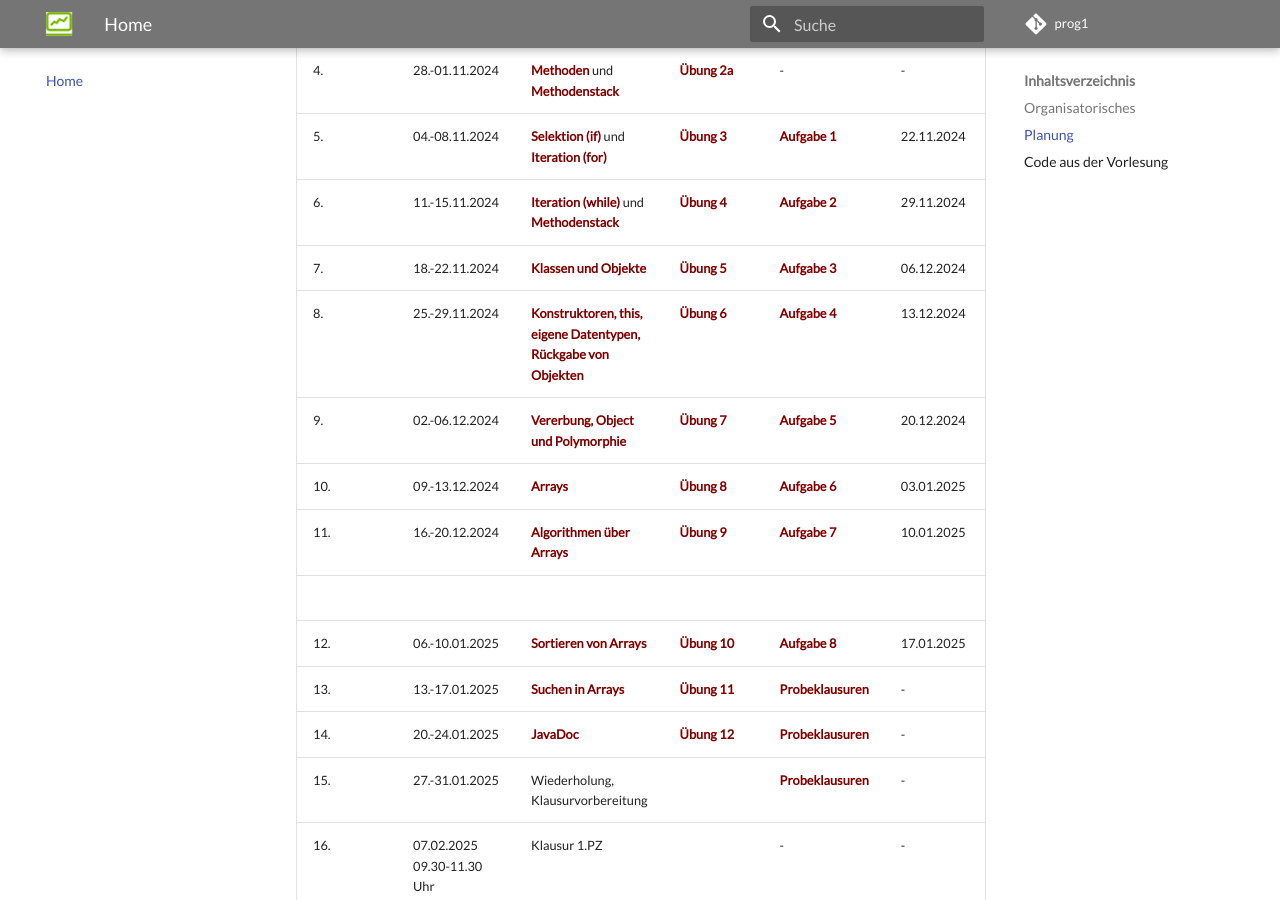
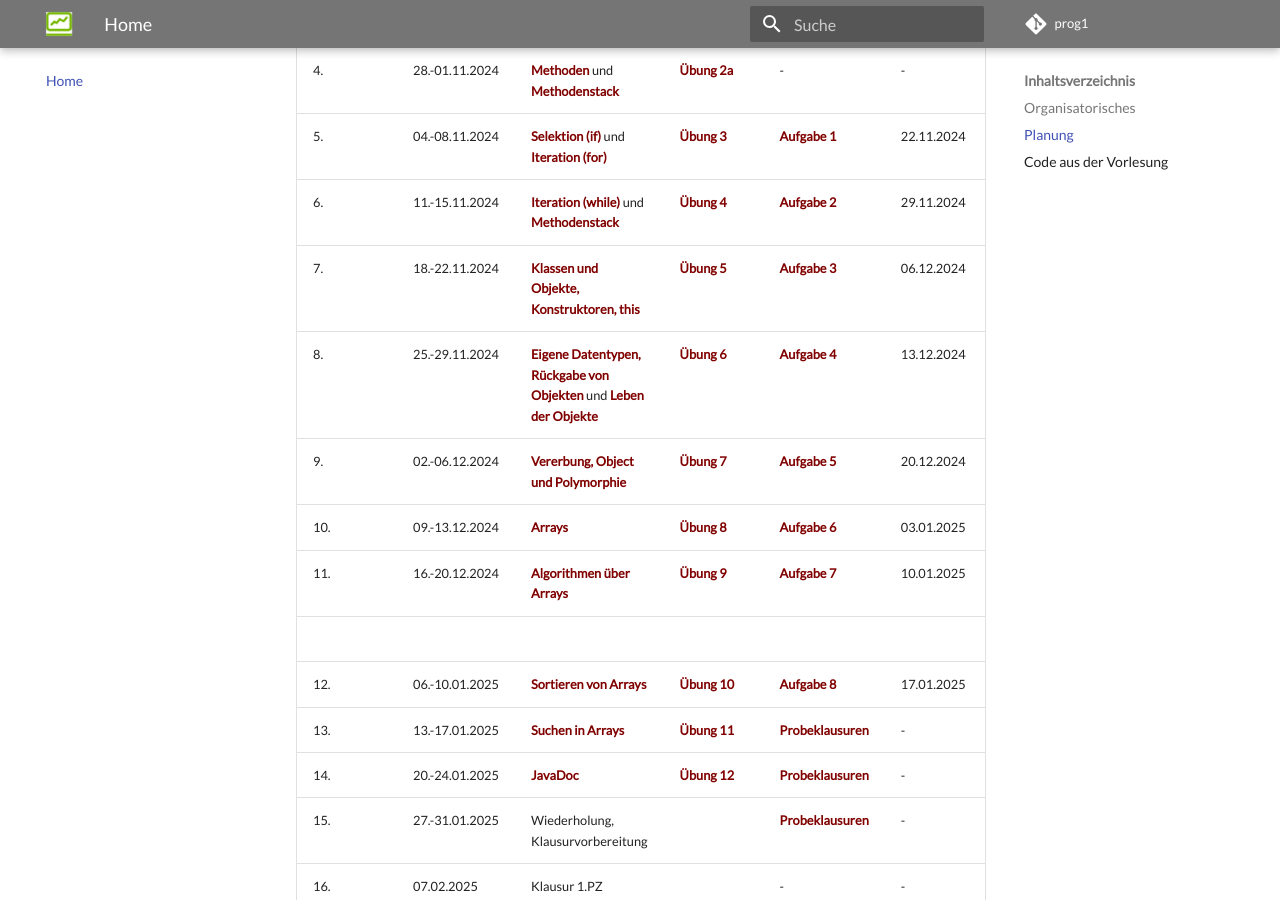
Before and after one commit to jfreiheit/prog1_2024, an MkDocs documentation site: the page built from docs/index.md, in a window 1280 px wide and 900 px high, scrolled down 2704 px. Built offline with MkDocs 1.6.1 and Material for MkDocs 9.7.7, drawn with Linux system fonts in a browser that asks for light colours; comment, search, counter and statistics services are not loaded.

Commit message:
Planung neu

````diff
--- a/docs/index.md
+++ b/docs/index.md
@@ -50,8 +50,8 @@ Nachfolgend der vorläufige Wochenplan (wird eventuell angepasst).
 | 4. | 28.-01.11.2024 | [Methoden](methoden.md#methoden) und [Methodenstack](methodenstack.md#methodenstack)| [Übung 2a](uebungen.md#ubung-2a)| - | - |
 | 5. | 04.-08.11.2024 | [Selektion (if)](selektion.md#selektion) und [Iteration (for)](iteration.md#die-for-schleife)| [Übung 3](uebungen.md#ubung-3)| [Aufgabe 1](aufgaben.md#aufgabe-1) | 22.11.2024 |
 | 6. | 11.-15.11.2024 | [Iteration (while)](iteration.md#die-while-schleife) und [Methodenstack](methodenstack.md#methodenstack) | [Übung 4](uebungen.md#ubung-4)| [Aufgabe 2](aufgaben.md#aufgabe-2)  | 29.11.2024 |
-| 7. | 18.-22.11.2024 | [Klassen und Objekte](objekte1.md#klassen-und-objekte) | [Übung 5](uebungen.md#ubung-5)| [Aufgabe 3](aufgaben.md#aufgabe-3) | 06.12.2024 |
-| 8. | 25.-29.11.2024 | [Konstruktoren, this, eigene Datentypen, Rückgabe von Objekten](objekte2.md#klassen-und-objekte-ii) | [Übung 6](uebungen.md#ubung-6)| [Aufgabe 4](aufgaben.md#aufgabe-4)  | 13.12.2024 |
+| 7. | 18.-22.11.2024 | [Klassen und Objekte, Konstruktoren, this](objekte1.md#klassen-und-objekte) | [Übung 5](uebungen.md#ubung-5)| [Aufgabe 3](aufgaben.md#aufgabe-3) | 06.12.2024 |
+| 8. | 25.-29.11.2024 | [Eigene Datentypen, Rückgabe von Objekten](objekte2.md#klassen-und-objekte-ii) und [Leben der Objekte](methodenstack.md/#das-leben-der-objekte)| [Übung 6](uebungen.md#ubung-6)| [Aufgabe 4](aufgaben.md#aufgabe-4)  | 13.12.2024 |
 | 9. | 02.-06.12.2024 | [Vererbung,](vererbung.md#vererbung) [Object und Polymorphie](object.md#die-klasse-object) | [Übung 7](uebungen.md#ubung-7)| [Aufgabe 5](aufgaben.md#aufgabe-5)  | 20.12.2024 |
 | 10. | 09.-13.12.2024 | [Arrays](arrays.md#arrays) | [Übung 8](uebungen.md#ubung-8)| [Aufgabe 6](aufgaben.md#aufgabe-6) | 03.01.2025 |
 | 11. | 16.-20.12.2024 | [Algorithmen über Arrays](arrays.md#algorithmen-uber-arrays) | [Übung 9](uebungen.md#ubung-9)| [Aufgabe 7](aufgaben.md#aufgabe-7)  | 10.01.2025 |
@@ -1072,8 +1072,8 @@ Nachfolgend der vorläufige Wochenplan (wird eventuell angepasst).
 
 		}
 		```
-	=== "Person.java - nur die Erweiterungen"
-		```java
+	=== "Person.java"
+		```java	lineums="1" hl_lines="10"
 		package vorlesungen.vorl1125;
 
 		import vorlesungen.vorl1113.Adresse;
````
